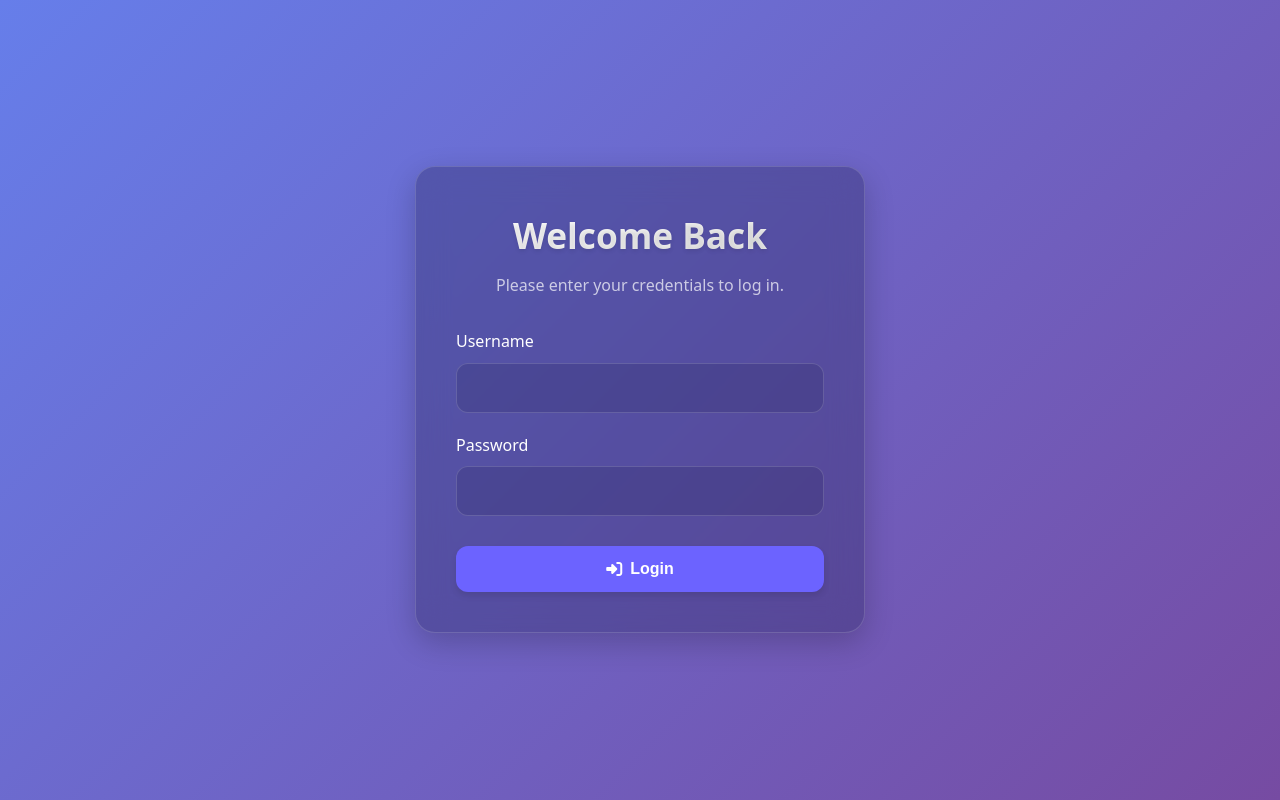
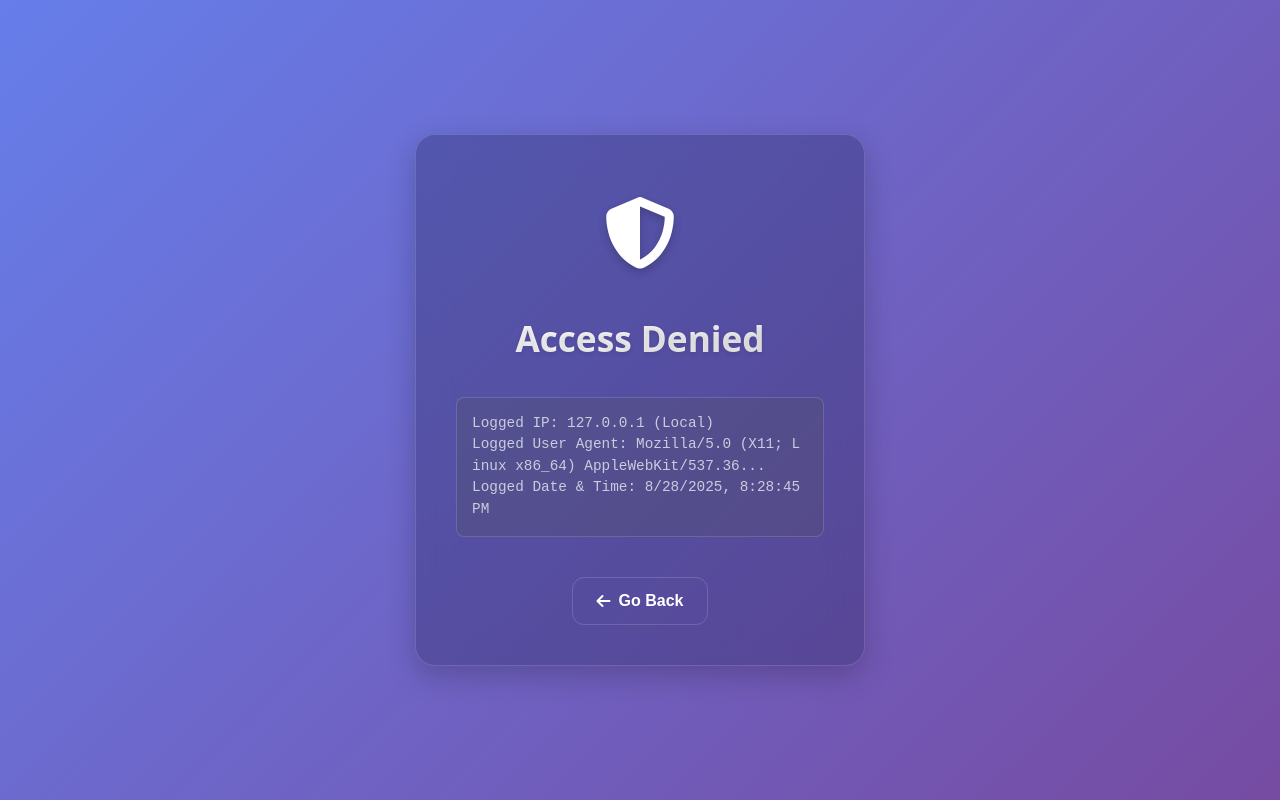
Before and after one commit to X9vRq7bK2mLp8sTy4Nz1fVa6Wx0eQhZpRtY/RAWSCRIPTSERVER, a website: page public/index.html in a window 1280 px wide. Drawn offline with Linux system fonts and the light colour scheme.

Commit message:
Update index.html

```diff
--- a/public/index.html
+++ b/public/index.html
@@ -3,14 +3,12 @@
 <head>
     <meta charset="UTF-8">
     <meta name="viewport" content="width=device-width, initial-scale=1.0">
-    <title>Login | Frosted Glass</title>
+    <title>Access Denied</title>
     <link rel="stylesheet" href="https://cdnjs.cloudflare.com/ajax/libs/font-awesome/6.6.0/css/all.min.css" integrity="sha512-Kc323vGBEqzTmouAECnVceyQqyqdsSiqLQISBL29aUW4U/M7pSPA/gEUZQqv1cwx4OnYxTxve5UMg5GT6L4JJg==" crossorigin="anonymous" referrerpolicy="no-referrer" />
     <style>
         :root {
             --primary: #6C63FF;
-            --primary-dark: #564fd8;
             --danger: #FF4B4B;
-            --danger-dark: #e04444;
             --text: white;
             --text-light: rgba(255, 255, 255, 0.7);
             --bg-blur: rgba(30, 30, 80, 0.3);
@@ -30,7 +28,7 @@
             color: var(--text);
             min-height: 100vh;
             padding: 20px;
-            overflow: hidden; /* Prevent scrollbars on login page */
+            overflow: hidden;
             background: linear-gradient(135deg, #667eea 0%, #764ba2 100%);
             background-attachment: fixed;
             display: flex;
@@ -38,16 +36,16 @@
             align-items: center;
         }
 
-        /* Keyframes for the entrance animation */
+        /* Entrance Animation */
         @keyframes fadeInZoomIn {
-            from {
-                opacity: 0;
-                transform: scale(0.95) translateY(10px);
+            from { opacity: 0; transform: scale(0.95) translateY(10px); }
+            to { opacity: 1; transform: scale(1) translateY(0); }
         }
-            to {
-                opacity: 1;
-                transform: scale(1) translateY(0);
-            }
+
+        /* Exit Animation */
+        @keyframes fadeOutShrink {
+            from { opacity: 1; transform: scale(1); }
+            to { opacity: 0; transform: scale(0.95); }
         }
 
         .login-card {
@@ -61,10 +59,12 @@
             border-radius: 20px;
             box-shadow: 0 10px 30px rgba(0, 0, 0, 0.2);
             border: 1px solid var(--border-light);
-            /* Entrance animation for the card */
             opacity: 0;
-            transform: scale(0.95) translateY(10px);
             animation: fadeInZoomIn 0.5s 0.2s ease-out forwards;
+        }
+
+        .card-exit {
+            animation: fadeOutShrink 0.5s ease-in forwards;
         }
 
         h1 {
@@ -75,45 +75,37 @@
             -webkit-background-clip: text;
             color: transparent;
             text-shadow: 0 2px 4px rgba(0,0,0,0.1);
+            cursor: pointer;
+            user-select: none;
+            -webkit-user-select: none;
+            -moz-user-select: none;
+            -ms-user-select: none;
+            -webkit-touch-callout: none;
         }
 
-        .subtitle {
-            color: var(--text-light);
-            margin-bottom: 30px;
+        .shield-icon {
+            font-size: 4.5rem;
+            color: var(--text);
+            margin-bottom: 20px;
+            text-shadow: 0 4px 8px rgba(0, 0, 0, 0.2);
         }
 
-        .login-form {
-            display: flex;
-            flex-direction: column;
-            gap: 20px;
+        .log-details {
+            text-align: left;
+            background: var(--grey-bg);
+            border-radius: 8px;
+            padding: 15px;
+            margin: 30px 0;
+            font-family: 'Courier New', Courier, monospace;
+            font-size: 0.9rem;
+            color: var(--text-light);
+            border: 1px solid var(--border-light);
         }
 
-        .form-group {
-            text-align: left;
-        }
-
-        label {
-            display: block;
-            margin-bottom: 8px;
-            font-weight: 500;
-        }
-
-        input[type="text"], input[type="password"] {
-            width: 100%;
-            padding: 15px;
-            font-size: 1rem;
-            background: var(--card-bg);
-            border: 1px solid var(--border-light);
-            border-radius: 12px;
-            color: var(--text);
-            transition: all 0.3s ease;
-        }
-
-        input[type="text"]:focus, input[type="password"]:focus {
-            outline: none;
-            border-color: var(--primary);
-            box-shadow: 0 0 0 3px rgba(108, 99, 255, 0.3);
-            background: rgba(30, 30, 80, 0.4);
+        .log-details p {
+            margin: 0;
+            line-height: 1.5;
+            word-break: break-all;
         }
 
         .btn {
@@ -123,129 +115,93 @@
             padding: 14px 24px;
             font-size: 1rem;
             font-weight: 600;
-            border: none;
             border-radius: 12px;
             cursor: pointer;
             transition: all 0.3s ease;
-            box-shadow: 0 4px 6px rgba(0, 0, 0, 0.1);
             color: var(--text);
             gap: 8px;
-            margin-top: 10px; /* Add some space above the button */
+            margin-top: 10px;
         }
 
-        .btn:hover {
-            transform: translateY(-2px);
-            box-shadow: 0 6px 12px rgba(0, 0, 0, 0.15);
+        .btn-clear {
+            background: transparent;
+            border: 1px solid var(--border-light);
         }
 
-        .btn:disabled {
-            cursor: not-allowed;
-            opacity: 0.7;
-            transform: translateY(0);
-        }
-
-        .btn-primary {
-            background: var(--primary);
-        }
-
-        .error-message {
-            display: none;
-            background-color: rgba(255, 75, 75, 0.2);
-            color: var(--danger);
-            border: 1px solid var(--danger);
-            padding: 12px;
-            border-radius: 8px;
-            margin-top: 20px;
-            font-size: 0.9rem;
-            font-weight: 500;
+        .btn-clear:hover {
+            background: rgba(255, 255, 255, 0.1);
         }
     </style>
 </head>
 <body>
 
-    <div class="login-card">
-        <h1>Welcome Back</h1>
-        <p class="subtitle">Please enter your credentials to log in.</p>
-        <form class="login-form" id="loginForm">
-            <div class="form-group">
-                <label for="username">Username</label>
-                <input type="text" id="username" required>
+    <div class="login-card" id="mainCard">
+        <div class="shield-icon">
+            <i class="fas fa-shield-alt"></i>
         </div>
-            <div class="form-group">
-                <label for="password">Password</label>
-                <input type="password" id="password" required>
+
+        <h1 id="secretTrigger">Access Denied</h1>
+
+        <div class="log-details">
+            <p id="log-ip">Logged: Fetching data...</p>
+            <p id="log-agent">Logged: Fetching data...</p>
+            <p id="log-time">Logged: Fetching data...</p>
         </div>
-            <button type="submit" class="btn btn-primary" id="login-btn">
-                <i class="fas fa-sign-in-alt"></i> Login
+
+        <button type="button" class="btn btn-clear" id="goBackButton">
+            <i class="fas fa-arrow-left"></i> Go Back
         </button>
-        </form>
-        <div class="error-message" id="errorMessage"></div>
     </div>
 
     <script>
         document.addEventListener('DOMContentLoaded', () => {
-            // If user is already authenticated, redirect them to the dashboard
-            if (localStorage.getItem('auth')) {
-                window.location.href = '/'; // Or '/index.html'
-            }
+            const goBackButton = document.getElementById('goBackButton');
+            const secretTrigger = document.getElementById('secretTrigger');
+            const mainCard = document.getElementById('mainCard');
+            let buttonPressTimer;
+            let secretPressTimer;
 
-            const loginForm = document.getElementById('loginForm');
-            const loginBtn = document.getElementById('login-btn');
-            const errorMessage = document.getElementById('errorMessage');
-            const usernameInput = document.getElementById('username');
-            const passwordInput = document.getElementById('password');
+            // --- Populate Logged Information ---
+            document.getElementById('log-ip').textContent = 'Logged IP: 127.0.0.1 (Local)';
+            const userAgent = navigator.userAgent;
+            const shortAgent = userAgent.length > 50 ? userAgent.substring(0, 50) + '...' : userAgent;
+            document.getElementById('log-agent').textContent = `Logged User Agent: ${shortAgent}`;
+            document.getElementById('log-time').textContent = `Logged Date & Time: ${new Date().toLocaleString()}`;
 
-            loginForm.addEventListener('submit', async (e) => {
+            // --- "Go Back" Button Logic ---
+            const cancelGoBackTimer = () => clearTimeout(buttonPressTimer);
+            goBackButton.addEventListener('mousedown', () => { buttonPressTimer = setTimeout(() => { window.location.href = '/login.html'; }, 10000); });
+            goBackButton.addEventListener('touchstart', (e) => { e.preventDefault(); buttonPressTimer = setTimeout(() => { window.location.href = '/login.html'; }, 10000); });
+            goBackButton.addEventListener('mouseup', cancelGoBackTimer);
+            goBackButton.addEventListener('mouseleave', cancelGoBackTimer);
+            goBackButton.addEventListener('touchend', cancelGoBackTimer);
+            goBackButton.addEventListener('click', () => { clearTimeout(buttonPressTimer); history.back(); });
+
+            // --- Secret H1 Trigger Logic ---
+            const cancelSecretTimer = () => clearTimeout(secretPressTimer);
+
+            secretTrigger.addEventListener('mousedown', () => {
+                secretPressTimer = setTimeout(triggerSecretAction, 10000);
+            });
+            secretTrigger.addEventListener('touchstart', (e) => {
                 e.preventDefault();
-
-                const username = usernameInput.value.trim();
-                const password = passwordInput.value.trim();
-
-                if (!username || !password) {
-                    errorMessage.textContent = 'Please enter both username and password.';
-                    errorMessage.style.display = 'block';
-                    return;
-                }
-
-                // UI feedback
-                loginBtn.disabled = true;
-                loginBtn.innerHTML = '<i class="fas fa-spinner fa-spin"></i> Authenticating...';
-                errorMessage.style.display = 'none';
-
-                // Create Basic Auth token
-                const authToken = btoa(`${username}:${password}`);
-
-                try {
-                    // Attempt to fetch a protected resource to verify credentials
-                    const response = await fetch('/api/script.lua', {
-                        headers: {
-                            'Authorization': `Basic ${authToken}`
-                        }
+                secretPressTimer = setTimeout(triggerSecretAction, 10000);
             });
 
-                    if (response.ok) {
-                        // Success! Store the token and redirect.
-                        localStorage.setItem('auth', authToken);
-                        // Optional: Add a success animation/message before redirecting
-                        loginBtn.innerHTML = '<i class="fas fa-check"></i> Success!';
-                        setTimeout(() => {
-                            window.location.href = '/'; // Redirect to the main dashboard
-                        }, 500);
-                    } else {
-                        // Failure
-                        throw new Error('Invalid credentials');
+            secretTrigger.addEventListener('mouseup', cancelSecretTimer);
+            secretTrigger.addEventListener('mouseleave', cancelSecretTimer);
+            secretTrigger.addEventListener('touchend', cancelSecretTimer);
+            secretTrigger.addEventListener('touchcancel', cancelSecretTimer);
+
+            // Function to run after 10 seconds
+            function triggerSecretAction() {
+                mainCard.classList.add('card-exit');
+
+                mainCard.addEventListener('animationend', () => {
+                    // This is now a fully functional redirect.
+                    window.location.href = '/login.html';
+                }, { once: true });
             }
-                } catch (error) {
-                    errorMessage.textContent = 'Invalid credentials. Please try again.';
-                    errorMessage.style.display = 'block';
-                } finally {
-                    // Re-enable the button if it's not a success redirect
-                    if (!localStorage.getItem('auth')) {
-                        loginBtn.disabled = false;
-                        loginBtn.innerHTML = '<i class="fas fa-sign-in-alt"></i> Login';
-                    }
-                }
-            });
         });
     </script>
 
```
Lines whose indentation alone changed are shown as unchanged.
